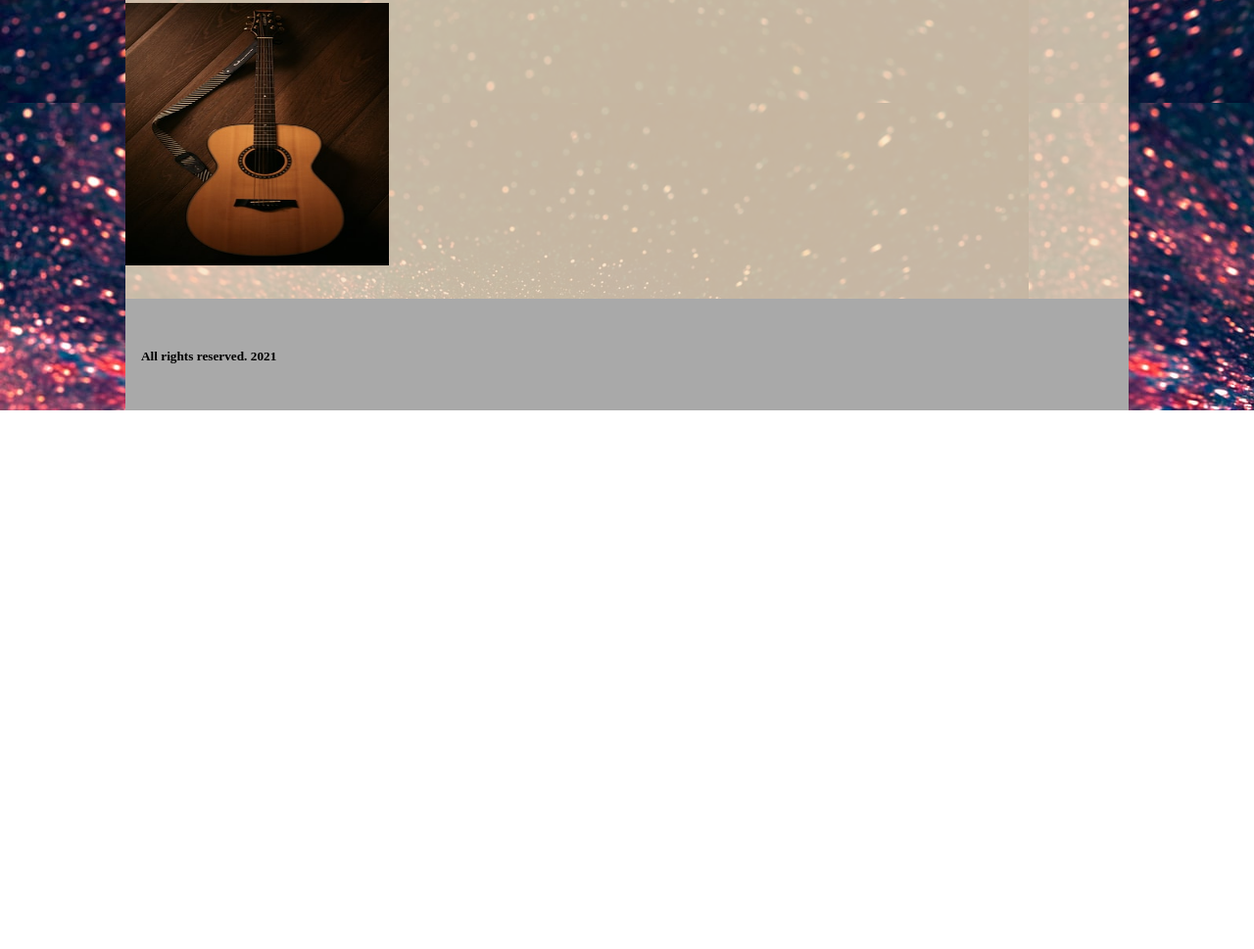
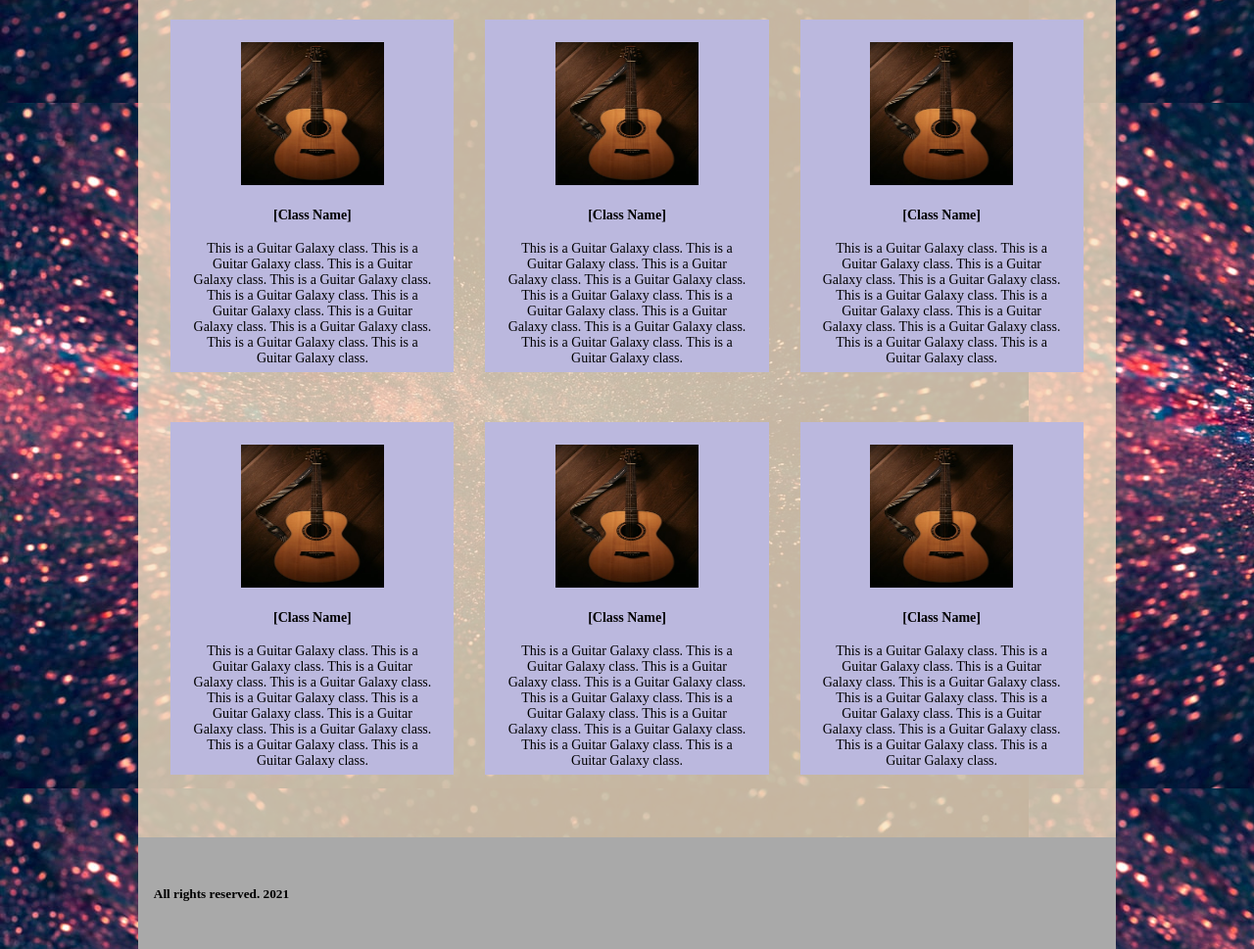
Before and after one commit to cartercroft/FED1StudioProject, a plain HTML site: page FED1StudioProject/Classes.html in a window 1280 px wide. Shown: the part 595-1564 px from the top of the page at 98% size. Before the commit the page ends 1014 px from the top, so only its background shows below. Drawn offline with Linux system fonts and the light colour scheme.

Commit message:
Pages created and filled with  MOSTLY placeholder content. TODO: Change placeholder content

```diff
--- a/FED1StudioProject/Classes.html
+++ b/FED1StudioProject/Classes.html
@@ -29,9 +29,52 @@
     <main class="outerContainer">
         <div>
             <h1 class="center">Class Subjects</h1>
-            <section class="gridContainer">
-                <div class="item">
-                    <img src="/images/headerImage.jpg" class="itemImage" />
+            <section class="classesContainer">
+                <div class="flexGrid3">
+                    <div class="classItemBox">
+                        <div class="classesItem">
+                            <img src="/images/headerImage.jpg" class="itemImage" />
+                            <h4>[Class Name]</h4>
+                            <p>This is a Guitar Galaxy class. This is a Guitar Galaxy class. This is a Guitar Galaxy class. This is a Guitar Galaxy class. This is a Guitar Galaxy class. This is a Guitar Galaxy class. This is a Guitar Galaxy class. This is a Guitar Galaxy class. This is a Guitar Galaxy class. This is a Guitar Galaxy class.</p>
+                        </div>
+                    </div>
+                    <div class="classItemBox">
+                        <div class="classesItem">
+                            <img src="/images/headerImage.jpg" class="itemImage" />
+                            <h4>[Class Name]</h4>
+                            <p>This is a Guitar Galaxy class. This is a Guitar Galaxy class. This is a Guitar Galaxy class. This is a Guitar Galaxy class. This is a Guitar Galaxy class. This is a Guitar Galaxy class. This is a Guitar Galaxy class. This is a Guitar Galaxy class. This is a Guitar Galaxy class. This is a Guitar Galaxy class.</p>
+                        </div>
+                    </div>
+                    <div class="classItemBox">
+                        <div class="classesItem">
+                            <img src="/images/headerImage.jpg" class="itemImage" />
+                            <h4>[Class Name]</h4>
+                            <p>This is a Guitar Galaxy class. This is a Guitar Galaxy class. This is a Guitar Galaxy class. This is a Guitar Galaxy class. This is a Guitar Galaxy class. This is a Guitar Galaxy class. This is a Guitar Galaxy class. This is a Guitar Galaxy class. This is a Guitar Galaxy class. This is a Guitar Galaxy class.</p>
+                        </div>
+                    </div>
+                </div>
+                <div class="flexGrid3">
+                    <div class="classItemBox">
+                        <div class="classesItem">
+                            <img src="/images/headerImage.jpg" class="itemImage" />
+                            <h4>[Class Name]</h4>
+                            <p>This is a Guitar Galaxy class. This is a Guitar Galaxy class. This is a Guitar Galaxy class. This is a Guitar Galaxy class. This is a Guitar Galaxy class. This is a Guitar Galaxy class. This is a Guitar Galaxy class. This is a Guitar Galaxy class. This is a Guitar Galaxy class. This is a Guitar Galaxy class.</p>
+                        </div>
+                    </div>
+                    <div class="classItemBox">
+                        <div class="classesItem">
+                            <img src="/images/headerImage.jpg" class="itemImage" />
+                            <h4>[Class Name]</h4>
+                            <p>This is a Guitar Galaxy class. This is a Guitar Galaxy class. This is a Guitar Galaxy class. This is a Guitar Galaxy class. This is a Guitar Galaxy class. This is a Guitar Galaxy class. This is a Guitar Galaxy class. This is a Guitar Galaxy class. This is a Guitar Galaxy class. This is a Guitar Galaxy class.</p>
+                        </div>
+                    </div>
+                    <div class="classItemBox">
+                        <div class="classesItem">
+                            <img src="/images/headerImage.jpg" class="itemImage" />
+                            <h4>[Class Name]</h4>
+                            <p>This is a Guitar Galaxy class. This is a Guitar Galaxy class. This is a Guitar Galaxy class. This is a Guitar Galaxy class. This is a Guitar Galaxy class. This is a Guitar Galaxy class. This is a Guitar Galaxy class. This is a Guitar Galaxy class. This is a Guitar Galaxy class. This is a Guitar Galaxy class.</p>
+                        </div>
+                    </div>
                 </div>
             </section>
         </div>
--- a/FED1StudioProject/stylesheets/custom.css
+++ b/FED1StudioProject/stylesheets/custom.css
@@ -1,7 +1,7 @@
 body {
     background-image: url(/images/mainBackground.jpg);
     margin: 0 auto;
-    padding: 0 10%;
+    padding: 0 11%;
 }
 
 main {
@@ -24,11 +24,11 @@ main {
     padding-top: 8%;
 }
 
-#aboutUs article{
+    #aboutUs article {
         margin-right: 10%;
     }
 
-#aboutUsImage{
+#aboutUsImage {
     margin-top: 7%;
     margin-left: 8%;
     float: left;
@@ -177,6 +177,7 @@ img {
 .contactMain {
     padding-bottom: 1%;
 }
+
     .contactMain h1 {
         padding-top: 1%;
     }
@@ -256,19 +257,21 @@ footer {
     right: 0;
     overflow: auto;
 }
+
     .teamAside h2 {
         border: 3px rgb(255,208,76) solid;
     }
+
 .asideList li {
     border: none;
     font-size: 1.5rem;
     margin: 0 .3rem;
-
 }
 
-.asideList li a{
+    .asideList li a {
         color: rgb(162, 121, 0);
     }
+
 #meetOurTeam {
     display: inline-block;
     width: 70%;
@@ -286,3 +289,29 @@ footer {
     border-radius: 50%;
     float: left;
 }
+
+.flexGrid3 {
+    display: flex;
+    justify-content: space-between;
+    padding: 1.1rem;
+    background: none;
+    line-height: 1rem;
+}
+
+.classesItem {
+    padding: 1.07rem;
+    padding-top: 1.42rem;
+    height: 20rem;
+    background-color: #bbb8de;
+    margin-bottom: 1rem;
+    text-align: center;
+}
+
+    .classesItem p {
+        width: inherit;
+        padding: 0 .25rem;
+    }
+
+.classItemBox {
+    margin: 0 1rem;
+}
```
Lines whose indentation alone changed are shown as unchanged.
